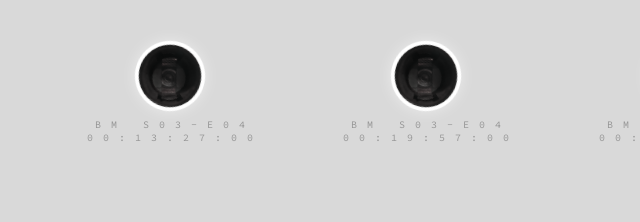
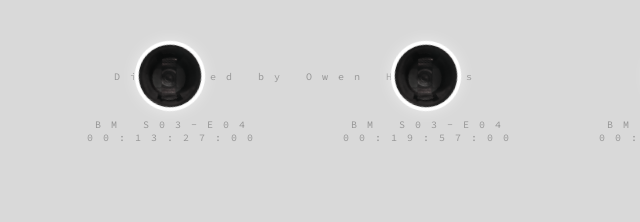
Before and after one commit to arwenbae99/DIDES-Sprint-San-Junipero, a plain HTML site: page index.html in a window 1280 px wide. Shown: the part 324-546 px from the top of the page, 342-982 px from the left. Drawn offline with Linux system fonts and the light colour scheme; a web font is replaced by a local one.

Commit message:
Update index.html

```diff
--- a/index.html
+++ b/index.html
@@ -30,6 +30,8 @@
     <p id="timestamp3">BM S03-E04<br/>00:19:57:00</p>
     <p id="timestamp4">BM S03-E04<br/>00:45:46:00</p>
 
+     <p id="directed">Directed by Owen Harris</p>
+
     <p id="instruction">INSERT BUTTON TO VIEW MEMORY</p>
 
     <div class="plug" id="plug1" data-video="MP4/Yorkee-Like-the-Dogbreed.mp4"></div>
```
